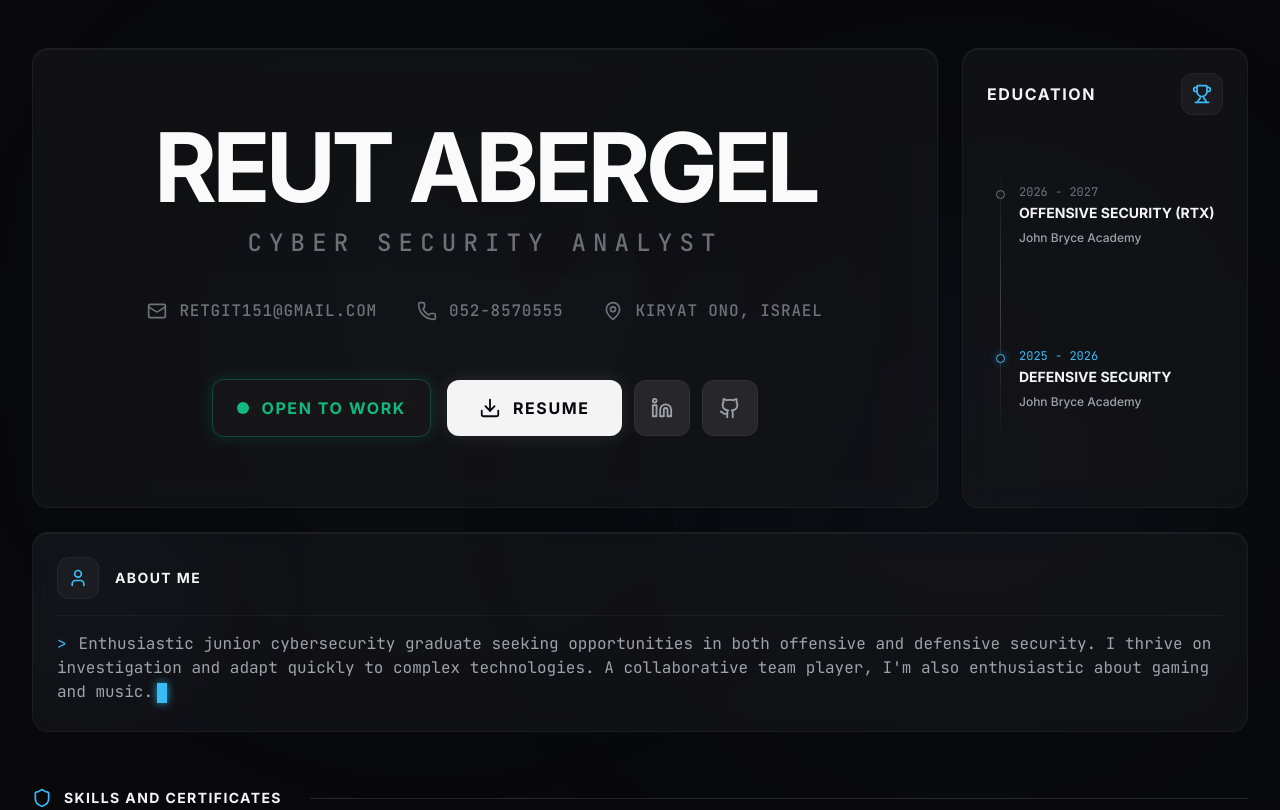
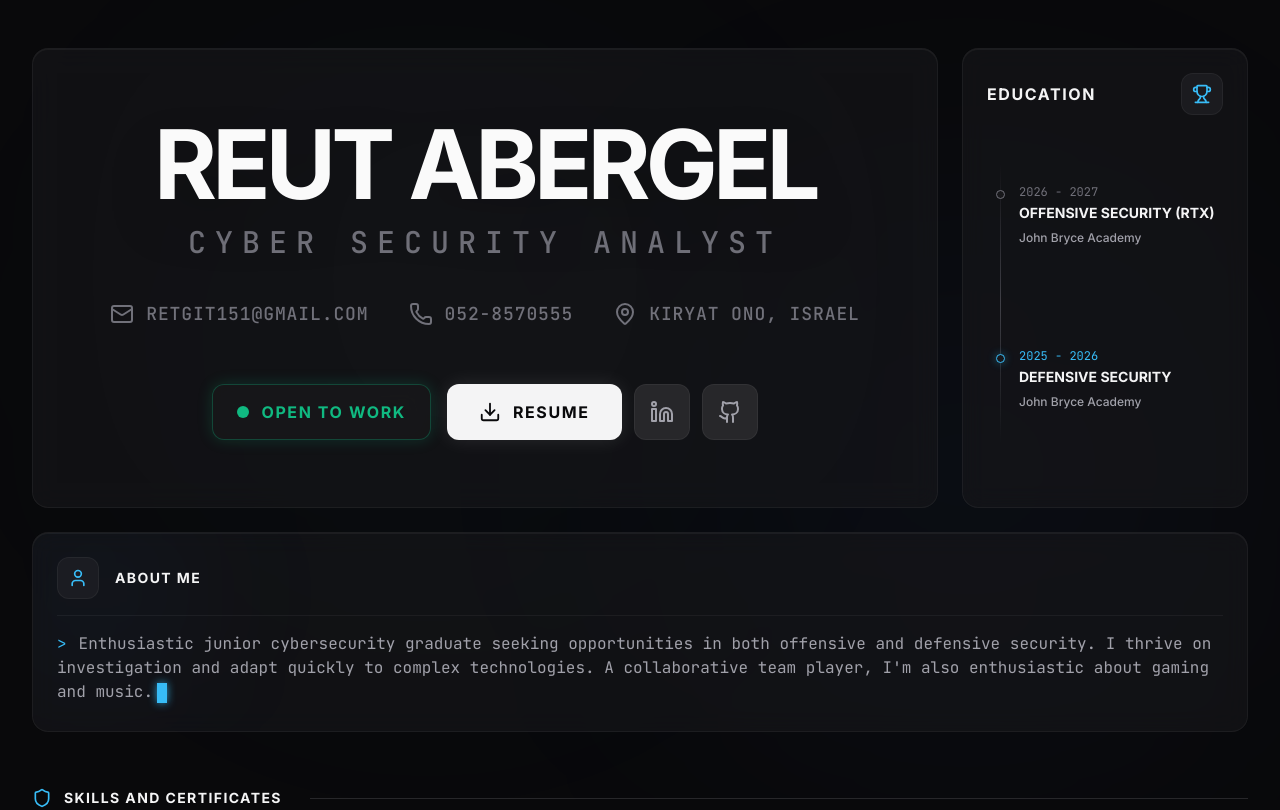
Before and after one commit to retgit151-web/retgit151-web.github.io, a React (Vite) app: page / in a window 1280 px wide. Shown: the top 810 px of the page. Built offline with nearby package versions, Linux system fonts and the light colour scheme.

Commit message:
Add files via upload

```diff
--- a/components/IdentityHub.tsx
+++ b/components/IdentityHub.tsx
@@ -191,7 +191,7 @@ const IdentityHub: React.FC<IdentityHubProps> = () => {
 
         {/* Role Subtitle */}
         <div className="mb-8 md:mb-10 cursor-default select-none">
-            <span className="text-lg md:text-2xl font-mono font-medium text-zinc-500 uppercase tracking-[0.3em]">
+            <span className="text-xl md:text-3xl font-mono font-medium text-zinc-500 uppercase tracking-[0.3em]">
                 {TARGET_ROLE}
             </span>
         </div>
@@ -199,23 +199,23 @@ const IdentityHub: React.FC<IdentityHubProps> = () => {
         {/* Integrated Communication Details */}
         <div className="flex flex-wrap items-center justify-center gap-x-6 md:gap-x-10 gap-y-4 md:gap-y-6 mb-10 md:mb-14 text-zinc-500">
           <div className="flex items-center gap-3 group cursor-default hover:text-white transition-colors">
-            <Mail size={20} />
-            <span className="text-sm md:text-base font-mono font-medium uppercase tracking-wider">Retgit151@gmail.com</span>
+            <Mail size={24} />
+            <span className="text-base md:text-lg font-mono font-medium uppercase tracking-wider">Retgit151@gmail.com</span>
           </div>
           <div className="flex items-center gap-3 group cursor-default hover:text-white transition-colors">
-            <Phone size={20} />
-            <span className="text-sm md:text-base font-mono font-medium uppercase tracking-wider">052-8570555</span>
+            <Phone size={24} />
+            <span className="text-base md:text-lg font-mono font-medium uppercase tracking-wider">052-8570555</span>
           </div>
           <div className="flex items-center gap-3 group cursor-default hover:text-white transition-colors">
-            <MapPin size={20} />
-            <span className="text-sm md:text-base font-mono font-medium uppercase tracking-wider">Kiryat Ono, Israel</span>
+            <MapPin size={24} />
+            <span className="text-base md:text-lg font-mono font-medium uppercase tracking-wider">Kiryat Ono, Israel</span>
           </div>
         </div>
 
         {/* Action Dashboard */}
         <div className="flex flex-col sm:flex-row items-center justify-center gap-4 w-full sm:w-auto">
            {/* Status Indicator - Refactored: Removed "Status" label, larger text, green dot only */}
-           <div className="flex items-center justify-center gap-3 px-6 py-4 bg-zinc-900/80 border border-emerald-500/30 shadow-[0_0_15px_rgba(16,185,129,0.2)] rounded-xl backdrop-blur-md w-full sm:w-auto">
+           <div className="flex items-center justify-center gap-3 px-6 h-14 bg-zinc-900/80 border border-emerald-500/30 shadow-[0_0_15px_rgba(16,185,129,0.2)] rounded-xl backdrop-blur-md w-full sm:w-auto">
               <span className="flex h-3 w-3 relative shrink-0">
                 <span className="animate-ping absolute inline-flex h-full w-full rounded-full bg-emerald-400 opacity-75"></span>
                 <span className="relative inline-flex rounded-full h-3 w-3 bg-emerald-500"></span>
@@ -228,7 +228,7 @@ const IdentityHub: React.FC<IdentityHubProps> = () => {
                  href="/Resume/Resume-Reut Abergel.pdf"
                  target="_blank"
                  rel="noopener noreferrer"
-                 className="flex items-center justify-center gap-3 px-8 py-4 bg-zinc-100 hover:bg-white text-zinc-950 hover:text-black rounded-xl transition-all uppercase tracking-widest font-black group shadow-[0_0_20px_rgba(255,255,255,0.1)] hover:shadow-[0_0_25px_rgba(255,255,255,0.2)]"
+                 className="flex items-center justify-center gap-3 px-8 h-14 bg-zinc-100 hover:bg-white text-zinc-950 hover:text-black rounded-xl transition-all uppercase tracking-widest font-black group shadow-[0_0_20px_rgba(255,255,255,0.1)] hover:shadow-[0_0_25px_rgba(255,255,255,0.2)]"
                >
                  <Download size={22} className="group-hover:-translate-y-0.5 transition-transform" />
                  <span className="text-sm md:text-base">Resume</span>
@@ -238,18 +238,18 @@ const IdentityHub: React.FC<IdentityHubProps> = () => {
                 href="https://www.linkedin.com/in/reut-abergel-96753438a?lipi=urn%3Ali%3Apage%3Ad_flagship3_profile_view_base_contact_details%3BjMGb4F2xRye1e9P57nSRVA%3D%3D"
                 target="_blank"
                 rel="noopener noreferrer"
-                className="flex items-center justify-center p-4 rounded-xl bg-zinc-800 hover:bg-[#0077b5] border border-white/5 transition-all text-zinc-400 hover:text-white group"
+                className="flex items-center justify-center h-14 w-14 rounded-xl bg-zinc-800 hover:bg-[#0077b5] border border-white/5 transition-all text-zinc-400 hover:text-white group"
                >
-                  <Linkedin size={22} className="group-hover:scale-110 transition-transform" />
+                  <Linkedin size={24} className="group-hover:scale-110 transition-transform" />
                </a>
 
                <a
                 href="https://github.com/retgit151-web/reut-abergel-projects-"
                 target="_blank"
                 rel="noopener noreferrer"
-                className="flex items-center justify-center p-4 rounded-xl bg-zinc-800 hover:bg-black border border-white/5 transition-all text-zinc-400 hover:text-white group"
+                className="flex items-center justify-center h-14 w-14 rounded-xl bg-zinc-800 hover:bg-black border border-white/5 transition-all text-zinc-400 hover:text-white group"
                >
-                  <Github size={22} className="group-hover:scale-110 transition-transform" />
+                  <Github size={24} className="group-hover:scale-110 transition-transform" />
                </a>
            </div>
         </div>
```
